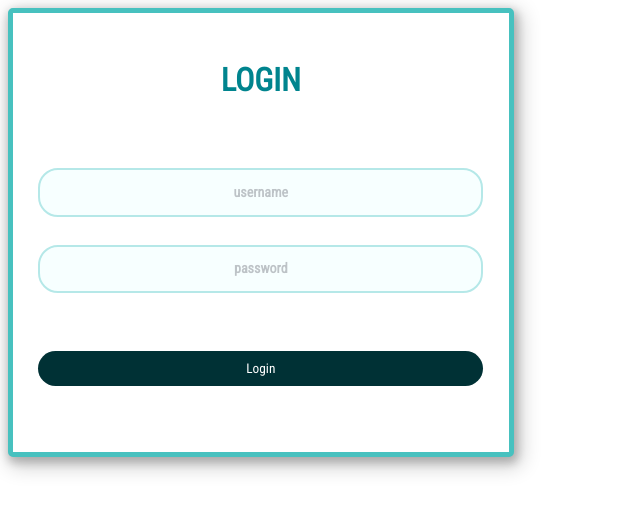
After one commit to ajitamayoga/webpro, a PHP site: page /login.html in a window 1280 px wide. The commit adds this page. Shown: the top 512 px of the page, without its empty margins (0-640 px from the left). Run offline with PHP 8.4, Linux system fonts and the light colour scheme.

Commit message:
bikin login sama modif welcome page

```diff
--- /dev/null
+++ b/login.css
@@ -0,0 +1,89 @@
+*{
+	box-sizing: border-box;
+	font-family: 'Roboto Condensed', sans-serif;
+}
+
+.container2{
+	/*background-color: #a0fff7 rgba(160, 255, 247,0.8);*/
+	background-color: #fff;
+	padding: 16px;
+	width: 40%;
+	border-radius: 5px;
+	border: 5px solid #47c1bf;
+	box-shadow: 2px 4px 8px 2px rgba(0, 0, 0, 0.2), 4px 6px 20px 4px rgba(0, 0, 0, 0.19);
+}
+
+.container2 h3{
+	text-align: center;
+	font-size: 32px;
+	color: #00848e;
+}
+
+.form-group{
+	padding: 2%;
+}
+.form-group input{
+	border: 2px solid #b5e8e8;
+	border-radius: 20px;
+	background: #f7ffff;
+	display: block;
+	width: 100%;
+	height: 40px;
+	margin-top: 2%;
+}
+
+input[type=text], input[type=password]{
+	padding: 5%;
+}
+
+input[type=text]:focus, input[type=password]:focus{
+	outline: none;
+	border: 2px solid #00848e;
+	border-radius: 20px;
+}
+
+.form-group label{
+	visibility: hidden;
+}
+
+.form-group button{
+	cursor: pointer;
+	border: none;
+	border-radius: 20px;
+	background-color:  #003135;
+	width: 100%;
+	height: 35px;
+	margin-top: 13%;
+	color: white;
+	margin-bottom: 5%;
+}
+
+.form-group a{
+	margin: 93px;
+	color: white;
+}
+
+::-webkit-input-placeholder {
+ font-size: 14px;
+ color: #bdc3c7;
+ text-align: center;
+ font-weight: bold;
+}
+:-moz-placeholder { /* older Firefox*/
+ font-size:14px;
+ color: #bdc3c7;
+ text-align: center;
+ font-weight: bold;
+}
+::-moz-placeholder { /* Firefox 19+ */
+ font-size: 14px;
+ color: #bdc3c7;
+ text-align: center;
+ font-weight: bold;
+}
+:-ms-input-placeholder {
+ font-size: 14px;
+ color: #bdc3c7;
+ text-align: center;
+ font-weight: bold;
+}
--- /dev/null
+++ b/login.html
@@ -0,0 +1,25 @@
+<!DOCTYPE html>
+<html>
+<head>
+	<link rel="stylesheet" type="text/css" href="login.css">
+	<link href="https://fonts.googleapis.com/css?family=Roboto+Condensed" rel="stylesheet">
+</head>
+<body>
+	<div class="container2">
+		<h3 >LOGIN</h3>
+		<form action="" method="POST">
+			<div class="form-group">
+
+				<label>username</label>
+				<input id="uname" class="input-uname" placeholder="username" name="uname-input" type="text" required>
+
+				<label>password</label>
+				<input id="pass" class="input-pass" placeholder="password" name="pass-input" type="password" required>
+
+				<button type="submit" class="btn btn-primary">Login</button>
+				<a href="#forgot">Forgot Password?</a>
+			</div>
+		</form>
+	</div>
+</body>
+</html>
```
Also changed, not shown: css/welcome.css (+11 -59 lines), index(2).html (+44 -22 lines).
